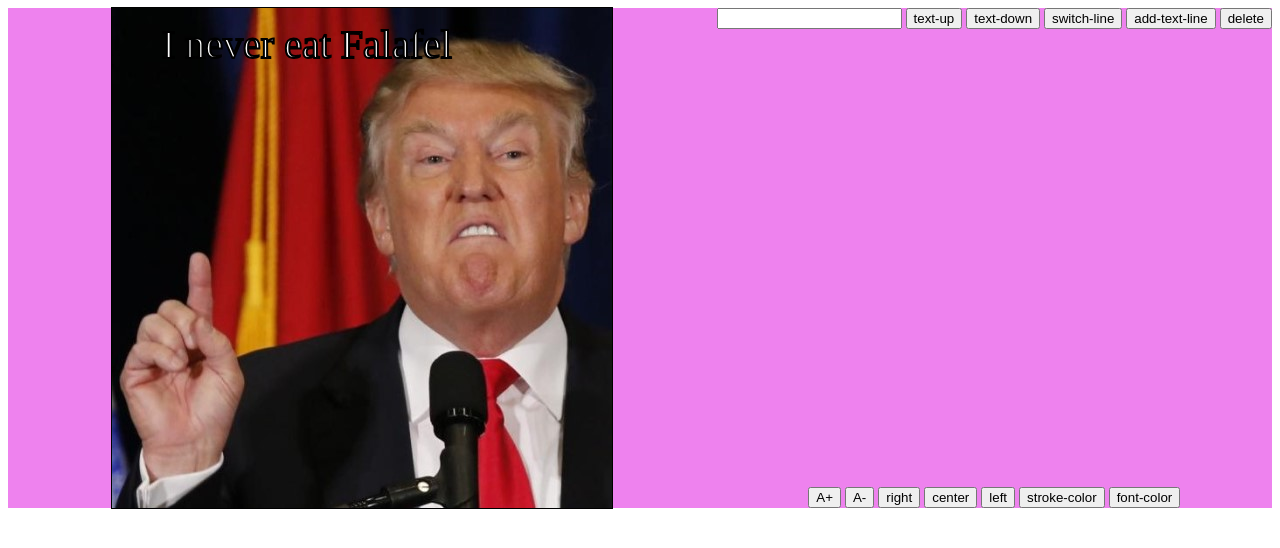
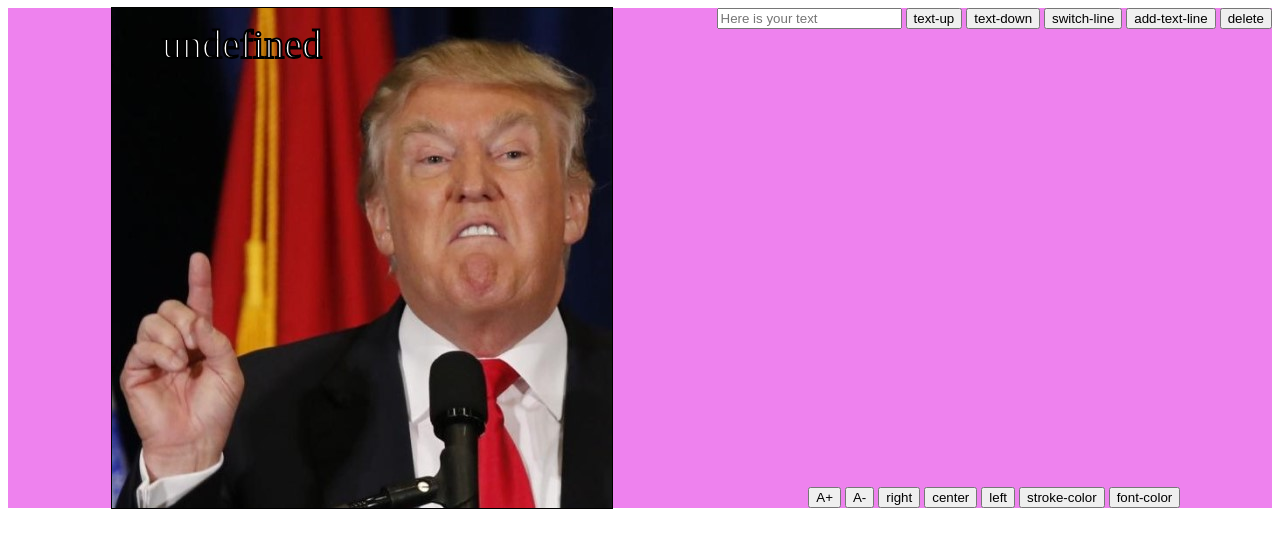
Before and after one commit to SaharZig123/Meme-generator, a plain HTML site: page index.html in a window 1280 px wide. Drawn offline with Linux system fonts and the light colour scheme.

Commit message:
IMG with input text

```diff
--- a/index.html
+++ b/index.html
@@ -38,7 +38,7 @@
         <canvas id="my-canvas" height="500" width="500"></canvas>
         <div class="tools">
             <div class="text-tools">
-                <input type="text" name="text-line" >
+                <input type="text" name="text-line" onkeyup="onAddText(this.value)" placeholder="Here is your text" >
                 <button class="text-up">text-up</button>
                 <button class="text-down">text-down</button>
                 <button class="switch-line">switch-line</button>
--- a/js/controller.js
+++ b/js/controller.js
@@ -6,29 +6,30 @@ function onSelectImg(imgId){
     getSelectedImg()
 }
 
-drawImg2()
+drawImg()
 
 
-function drawImg2() {
+function drawImg(text) {
     var selectedImg=getSelectedImg()
-    console.log(selectedImg)
     var img = new Image();
     img.src=selectedImg.url
-    console.log(img.src)
     img.onload = () => {
       gCtx.drawImage(img, 0, 0, gElCanvas.width, gElCanvas.height);
-      drawText()
+      drawText(text)
     };
   }
 
 
-  function drawText() {
-  let memeText=getText()
-  console.log(memeText)
+  function drawText(text) {
     gCtx.lineWidth = 2;
     gCtx.strokeStyle = 'black';
     gCtx.fillStyle = 'white';
     gCtx.font = '40px Impact';
-    gCtx.fillText(memeText, 50, 50);
-    gCtx.strokeText(memeText, 50, 50);
+    gCtx.fillText(text, 50, 50);
+    gCtx.strokeText(text, 50, 50);
   }
+
+  function onAddText(textInput){
+      addText(textInput)
+      drawImg(textInput)
+  }
--- a/js/service.js
+++ b/js/service.js
@@ -20,6 +20,8 @@ function getSelectedImg() {
   return gImgs[0]
 }
 
-function getText() {
-  return gMeme.lines[0].txt
+
+function addText(text){
+    gMeme.lines[0].txt=text
+    console.log(gMeme)
 }
```
